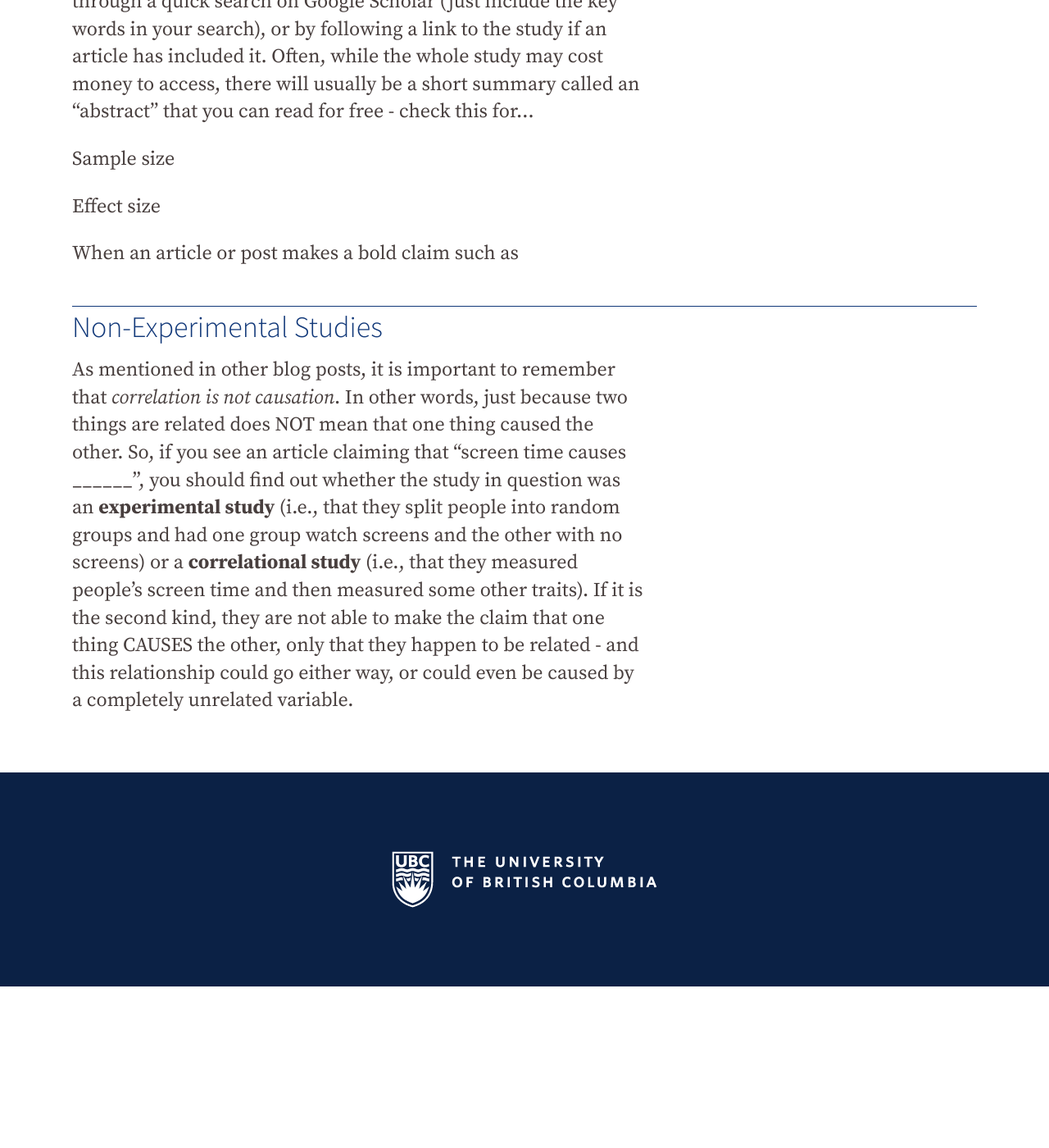
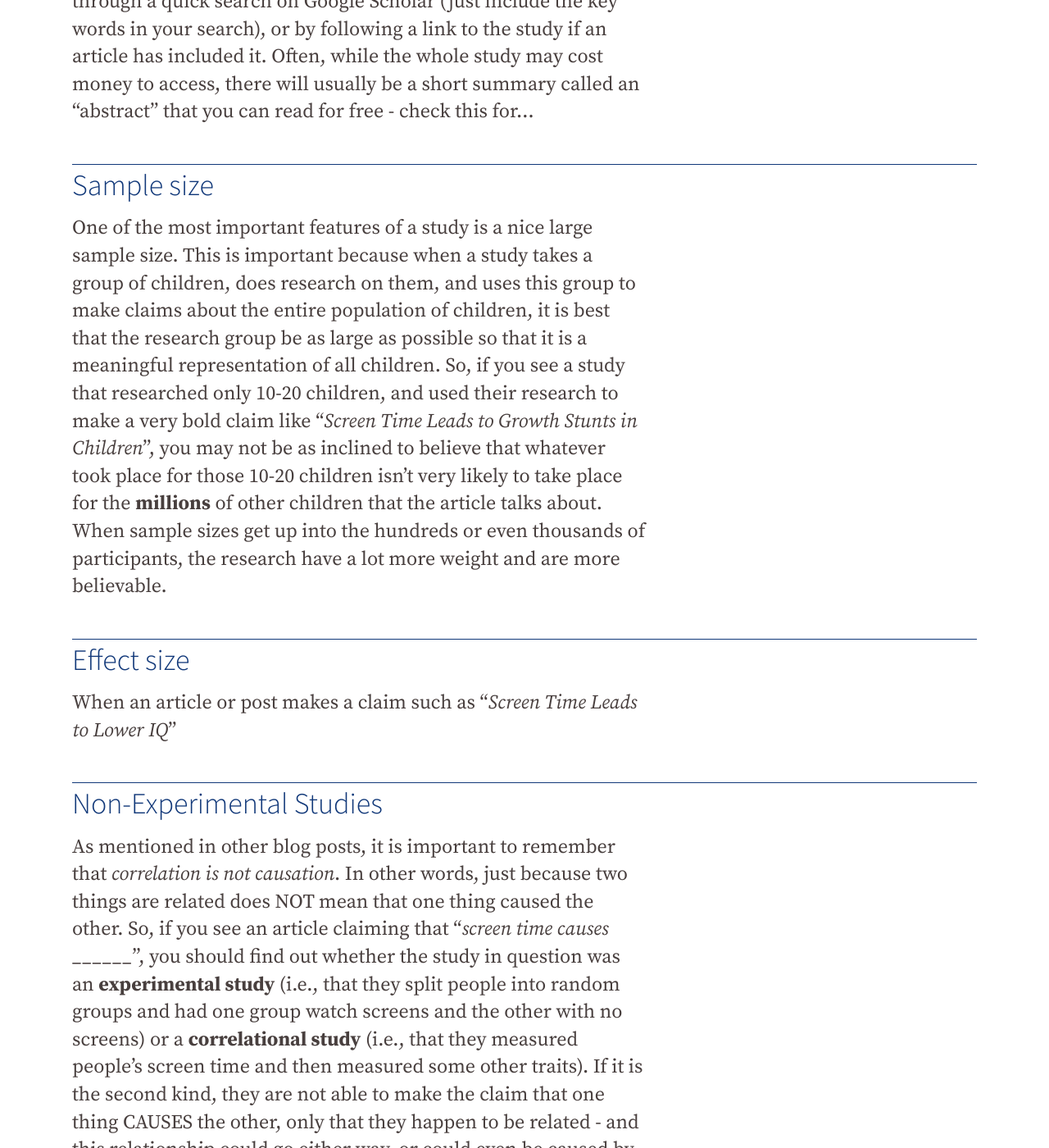
Before and after one commit to famliy-screen-time/familyscreentime.ca, a Jekyll site: the page built from _posts/2020-03-23-how-to.md, in a window 1280 px wide and 1400 px high, scrolled down 3236 px. Shown: the whole window at 82% size. Built offline with Jekyll 4.4.1, drawn with Linux system fonts in a browser that asks for light colours; nearby versions of some CDN libraries; before the commit the page ends 4439 px from its top, so only the background shows below that.

Commit message:
Update Blog “2020-03-23-how-to”

```diff
--- a/_posts/2020-03-23-how-to.md
+++ b/_posts/2020-03-23-how-to.md
@@ -38,16 +38,14 @@ While it is a good idea to go to the website being linked and investigate just h
 
 When a post or article claims that "research" or "a study" has found something to be true, it is important to get right to the source - try your best to find the actual article. This can be done through a quick search on Google Scholar (just include the key words in your search), or by following a link to the study if an article has included it. Often, while the whole study may cost money to access, there will usually be a short summary called an "abstract" that you can read for free - check this for...
 
-Sample size
+## Sample size
 
+One of the most important features of a study is a nice large sample size. This is important because when a study takes a group of children, does research on them, and uses this group to make claims about the entire population of children, it is best that the research group be as large as possible so that it is a meaningful representation of all children. So, if you see a study that researched only 10-20 children, and used their research to make a very bold claim like "*Screen Time Leads to Growth Stunts in Children*", you may not be as inclined to believe that whatever took place for those 10-20 children isn't very likely to take place for the **millions** of other children that the article talks about. When sample sizes get up into the hundreds or even thousands of participants, the research have a lot more weight and are more believable.
 
+## Effect size
 
-
-
-Effect size
-
-When an article or post makes a bold claim such as
+When an article or post makes a claim such as "*Screen Time Leads to Lower IQ*"
 
 ## Non-Experimental Studies
 
-As mentioned in other blog posts, it is important to remember that *correlation is not causation*. In other words, just because two things are related does NOT mean that one thing caused the other. So, if you see an article claiming that "screen time causes \_\_\_\_\_\_", you should find out whether the study in question was an **experimental study** (i.e., that they split people into random groups and had one group watch screens and the other with no screens) or a **correlational study** (i.e., that they measured people's screen time and then measured some other traits). If it is the second kind, they are not able to make the claim that one thing CAUSES the other, only that they happen to be related - and this relationship could go either way, or could even be caused by a completely unrelated variable.
+As mentioned in other blog posts, it is important to remember that *correlation is not causation*. In other words, just because two things are related does NOT mean that one thing caused the other. So, if you see an article claiming that "*screen time causes \_\_\_\_\_\_*", you should find out whether the study in question was an **experimental study** (i.e., that they split people into random groups and had one group watch screens and the other with no screens) or a **correlational study** (i.e., that they measured people's screen time and then measured some other traits). If it is the second kind, they are not able to make the claim that one thing CAUSES the other, only that they happen to be related - and this relationship could go either way, or could even be caused by a completely unrelated variable.
```
